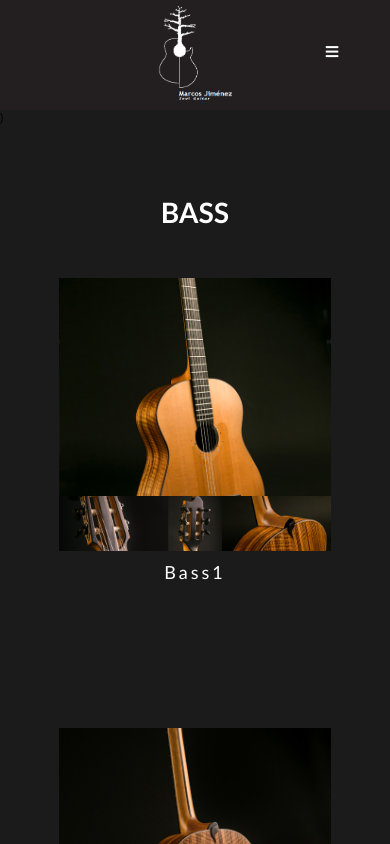
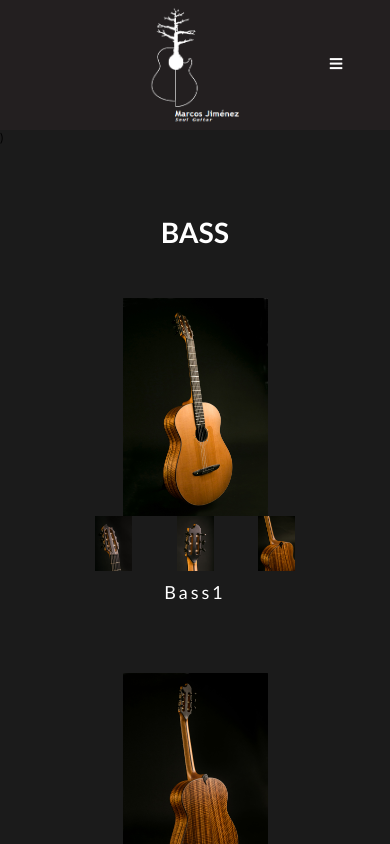
Before and after one commit to nicolassso/guitarras-jimenez, a React (Create React App) app: page /guitarras-jimenez/bass in a window 390 px wide. Shown: the top 844 px of the page. Built offline with nearby package versions, Linux system fonts and the light colour scheme.

Commit message:
deleted in process and videos pages, resized mobile logo, less space between collections & images size

```diff
--- a/src/App.js
+++ b/src/App.js
@@ -3,6 +3,7 @@ import './App.css';
 import {BrowserRouter as Router, Switch, Route } from 'react-router-dom';
 import Home from './components/pages/home/Home.jsx';
 import Products from './components/pages/products/Products.jsx';
+import Contact from './components/pages/contact/contact.component.jsx'
 import Navbar from './components/navbar/Navbar.jsx';
 import Jazz from './components/pages/products/jazz/jazz';
 import Bass from './components/pages/products/bass/bass';
@@ -25,6 +26,7 @@ function App() {
           <Route exact path='/jazz' component={Jazz} />
           <Route exact path='/bass' component={Bass} />
           <Route exact path='/nylonstrings' component={Nylonstrings} />
+          <Route exact path='/contact' component={Contact} />
 
         </Switch>
     </Router>
--- a/src/components/collection-item/collection-item.styles.scss
+++ b/src/components/collection-item/collection-item.styles.scss
@@ -2,7 +2,6 @@
     display: grid;
     align-items: center;
     width: 100%;
-    margin-bottom: 30px;
 
     .images-grid{
       display: grid;
@@ -17,8 +16,9 @@
       grid-column-end: 6;
       grid-row-start: 1;
       grid-row-end: 5;
-      background-size: cover;
-      background-position: center;
+      background-size: contain;
+      background-repeat: no-repeat;
+      background-position:center;
 
     }
     .image2{
@@ -27,8 +27,9 @@
       grid-row-start: 1;
       grid-row-end: 2;
 
-      background-size: cover;
+      background-size: contain;
       background-position: center;
+      background-repeat: no-repeat;
 
     }
     .image3{
@@ -37,8 +38,9 @@
       grid-row-start: 2;
       grid-row-end: 4;
 
-      background-size: cover;
+      background-size: contain;
       background-position: center;
+      background-repeat: no-repeat;
 
     }
     .image4{
@@ -47,8 +49,9 @@
       grid-row-start: 4;
       grid-row-end: 5;
 
-      background-size: cover;
+      background-size: contain;
       background-position: center;
+      background-repeat: no-repeat;
 
     }
 
@@ -73,7 +76,7 @@
       flex-direction: column;
       height: 350px;
       color: white;
-      margin-bottom: 100px;
+      margin-bottom: 25px;
       }
 
   }
@@ -87,7 +90,7 @@
       flex-direction: column;
       height: 350px;
       color: white;
-      margin-bottom: 100px;
+      margin-bottom: 25px;
       }
 
 
@@ -117,7 +120,8 @@
       grid-column-end: 6;
       grid-row-start: 1;
       grid-row-end: 5;
-      background-size: cover;
+      background-size: contain;
+      background-repeat: no-repeat;
       background-position: center;
 
     }
@@ -127,8 +131,9 @@
       grid-row-start: 5;
       grid-row-end: 6;
 
-      background-size: cover;
+      background-size: contain;
       background-position: center;
+      background-repeat: no-repeat;
 
     }
     .image3{
@@ -137,8 +142,9 @@
       grid-row-start: 5;
       grid-row-end: 6;
 
-      background-size: cover;
+      background-size: contain;
       background-position: center;
+      background-repeat: no-repeat;
 
     }
     .image4{
@@ -147,8 +153,9 @@
       grid-row-start: 5;
       grid-row-end: 6;
 
-      background-size: cover;
+      background-size: contain;
       background-position: center;
+      background-repeat: no-repeat;
 
     }
   }
--- a/src/components/collection-preview/collection-preview.styles.scss
+++ b/src/components/collection-preview/collection-preview.styles.scss
@@ -2,7 +2,6 @@
 
   display: flex;
   flex-direction: column;
-  margin-bottom: 30px;
   margin-top: 50px;
 
   color: white;
--- a/src/components/footer/Footer.jsx
+++ b/src/components/footer/Footer.jsx
@@ -18,7 +18,7 @@ function Footer() {
                 <div className="social-media-wrap">
                     <small className="website-rights">
                         <a
-                        href='www.linkedin.com/in/nicolas-leal-silveyra'
+                        exact href='www.linkedin.com/in/nicolas-leal-silveyra'
                         target='_blank'
                         >
                         Nicolás Leal © 2021
--- a/src/components/navbar/Navbar.jsx
+++ b/src/components/navbar/Navbar.jsx
@@ -75,15 +75,6 @@ function Navbar() {
                   Amps & Cabinets
                 </Link>
               </li>
-              <li className='nav-item active'>
-                <Link
-                  to='/'
-                  href={scrollView}
-                  className='nav-links'
-                  onClick={closeMobileMenu}>
-                  In Process
-                </Link>
-              </li>
               </ul>
 
           </div>
@@ -94,16 +85,7 @@ function Navbar() {
             <ul className={click ? 'nav-menu active-2' : 'nav-menu'}>
               <li className='nav-item active'>
                 <Link
-                  to='/'
-                  href={scrollView}
-                  className='nav-links'
-                  onClick={closeMobileMenu}>
-                  Videos
-                </Link>
-              </li>
-              <li className='nav-item active'>
-                <Link
-                  to='/'
+                  to='/contact'
                   href={scrollView}
                   className='nav-links'
                   onClick={closeMobileMenu}>
--- a/src/components/navbar/Navbar.scss
+++ b/src/components/navbar/Navbar.scss
@@ -63,6 +63,8 @@
 
     .section-right{
       grid-column: 3 / 4 ;
+      display: flex;
+      justify-content: start;
     }
   }
   .nav-menu{
@@ -139,7 +141,6 @@
         grid-column: 2 / 3 ;
         height: 100%;
         align-self: center;
-        margin-bottom: 5px;
 
       }
 
@@ -149,7 +150,7 @@
       }
     }
     .navbar.active{
-      height: 110px;
+      height: 130px;
     }
 
     .NavbarItems {
@@ -160,14 +161,14 @@
       margin-left: -5%;
     }
     .navbar-logo.active{
-      height: 100px;
+      height: 120px;
     }
 
     .nav-menu {
       display: flex;
       flex-direction: column;
       width: 100%;
-      height: 88vh;
+      height: 100vh;
       position: absolute;
       top: 100px;
       left: -100%;
@@ -178,6 +179,7 @@
     }
 
     .nav-menu.active {
+      margin-top: 25px;
       background: #231f20;
       left: 0;
       opacity: 1;
@@ -190,7 +192,12 @@
       opacity: 1;
       transition: all 0.5s ease;
       z-index: 1;
-      top: 480px;
+      top: 375px;
+
+      .nav-links{
+        display: flex;
+        align-items: center;
+      }
     }
 
     .nav-item.active{
@@ -199,9 +206,10 @@
 
     .nav-links {
       text-align: center;
-      padding: 2rem;
       width: 100%;
-      display: table;
+      display: flex;
+      align-items: center;
+      justify-content: center;
     }
 
     .nav-links:hover {
@@ -214,8 +222,8 @@
     .menu-icon {
       display: block;
       position: absolute;
-      top: 30%;
-      right: 10%;
+      top: 45px;
+      right: 35px;
       transform: translate(-100%, 60%);
       font-size: 1.8rem;
       cursor: pointer;
--- /dev/null
+++ b/src/components/pages/contact/contact.component.jsx
@@ -0,0 +1,12 @@
+import React from 'react'
+import './contact.styles.scss'
+
+const Contact = () =>(
+    <div className='contact'>
+        <h1>Teléfono: 666666666</h1>
+        <h2>Email: whatever@gmail.com</h2>
+        <h2>Dirección: flex street</h2>
+    </div>
+);
+
+export default Contact;
--- /dev/null
+++ b/src/components/pages/contact/contact.styles.scss
@@ -0,0 +1,13 @@
+.contact{
+    display: flex;
+    flex-direction: column;
+    margin: 20% auto;
+    width: fit-content;
+    color: white;
+
+    h1, h2{
+        margin: 20px;
+        font-weight: 300;
+    }
+
+}
```
